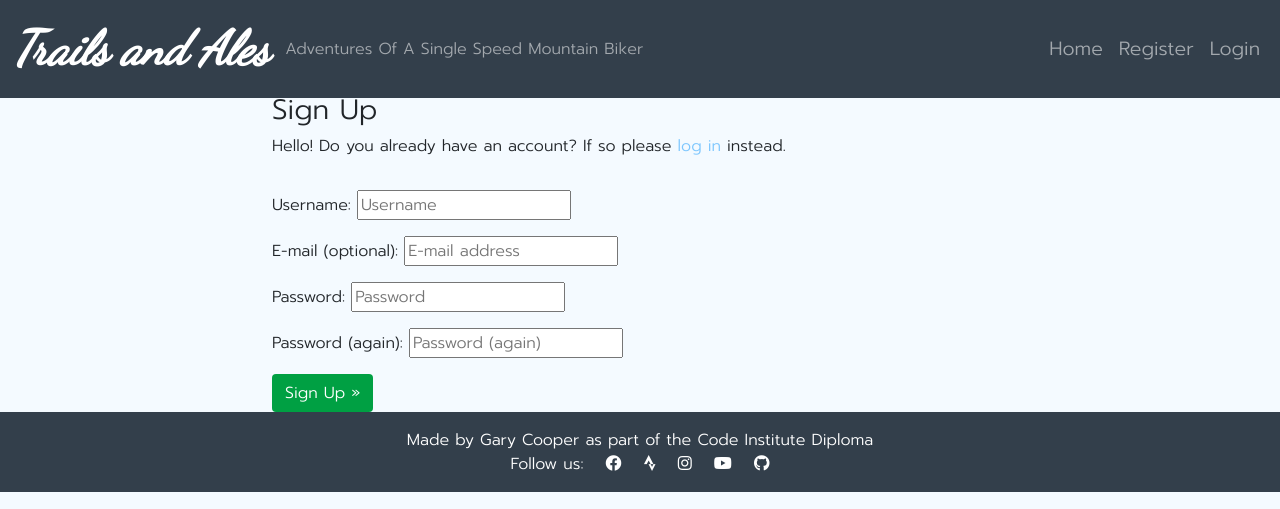
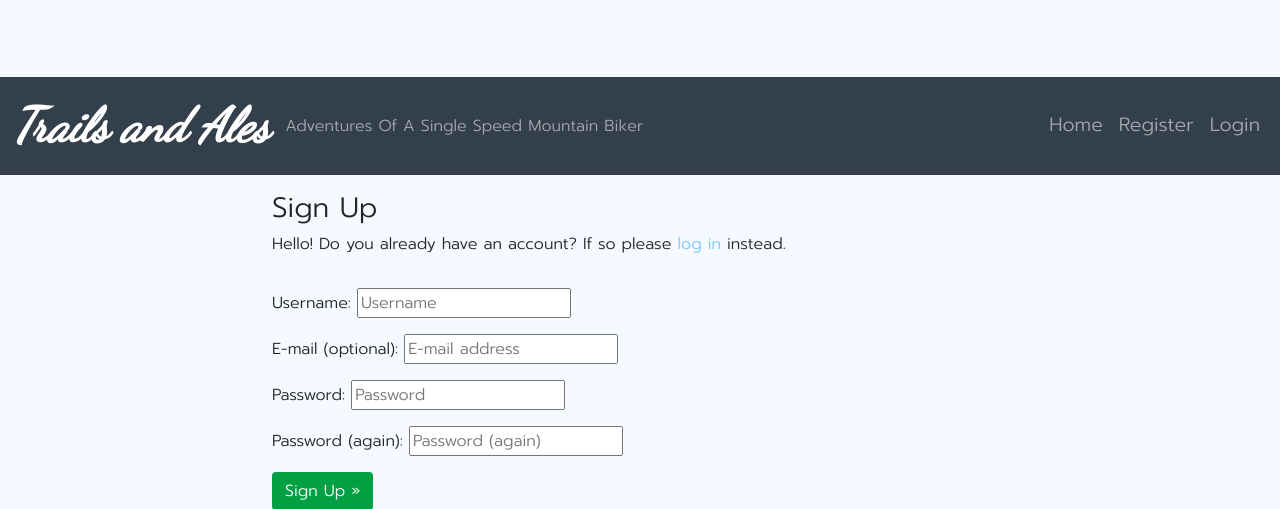
Before and after one commit to GaryCooper-pm/PP4-Django-project, a Django app: page /accounts/signup/ in a window 1280 px wide. Shown: the top 509 px of the page. Run offline with Django 3.2, Linux system fonts and the light colour scheme.

Commit message:
Update base.html to remove fixed top navbar

```diff
--- a/templates/base.html
+++ b/templates/base.html
@@ -39,7 +39,7 @@
     Walkthrough project - a great reference, inspiration and example:
     https://github.com/Code-Institute-Solutions/Django3blog -->
     <!-- Navigation -->
-    <nav class="navbar fixed-top navbar-expand-lg navbar-dark dark-bg text-white">
+    <nav class="navbar navbar-expand-lg navbar-dark dark-bg text-white">
         <div class="container-fluid">
             <a class="navbar-brand" href="{% url 'home' %}">Trails and Ales</a>
             <button class="navbar-toggler" type="button" data-bs-toggle="collapse" data-bs-target="#navbarText"
```
